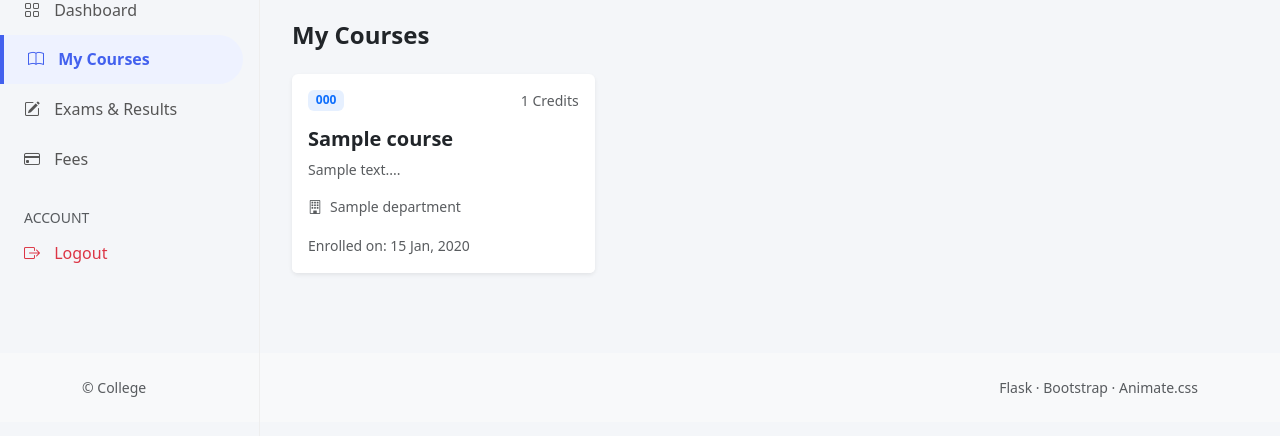
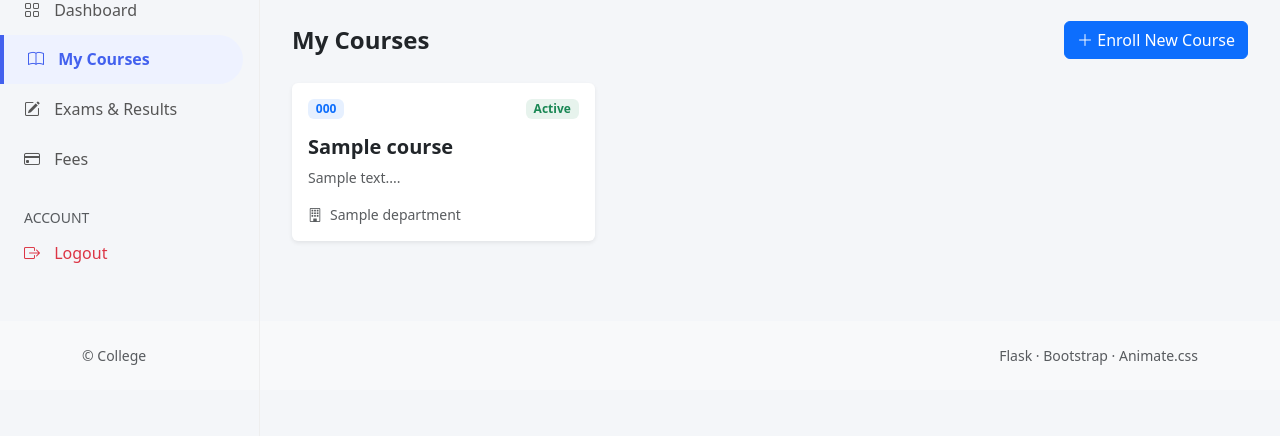
Before and after one commit to chetan-sonii/Abhijeet_College, a Flask app: page /users/courses in a window 1280 px wide. Shown: the part 111-547 px from the top of the page. Run offline with Flask 3, Linux system fonts and the light colour scheme; a user stored in the database is signed in; tables that the repository leaves empty hold one stand-in row (values such as "Sample post"); grey boxes marked "Sample" are stand-in pictures.

Commit message:
Enrollment Interaction

```diff
--- a/app/templates/admin/base.html
+++ b/app/templates/admin/base.html
@@ -74,8 +74,8 @@
             <a class="nav-link {% if request.path == url_for('admin.dashboard') %}active{% endif %}" href="{{ url_for('admin.dashboard') }}">
                 <i class="bi bi-speedometer2"></i> Dashboard
             </a>
-          <a class="nav-link {% if request.path == url_for('admin.users_pending') %}active{% endif %}" href="{{ url_for('admin.users_pending') }}">
-              <i class="bi bi-clock"></i>Pending Users
+          <a class="nav-link {% if request.path == url_for('admin.enrollment_pending') %}active{% endif %}" href="{{ url_for('admin.enrollment_pending') }}">
+              <i class="bi bi-clock"></i>Pending Enrollments
               <span class="badge bg-warning text-dark ms-1 small" style="display:inline-block;">
                 {{ stats.pending_users if stats is defined and stats.pending_users > 0 else '' }}
               </span>
--- a/app/templates/admin/dashboard.html
+++ b/app/templates/admin/dashboard.html
@@ -73,7 +73,7 @@
                         <h6 class="card-subtitle text-muted">Approvals</h6>
                     </div>
                     <h3 class="card-title mb-1">{{ stats.pending_users }}</h3>
-                    <a href="{{ url_for('admin.users_pending') }}" class="text-decoration-none small stretched-link">View Pending &rarr;</a>
+                    <a href="{{ url_for('admin.enrollment_pending') }}" class="text-decoration-none small stretched-link">View Pending &rarr;</a>
                 </div>
             </div>
         </div>
--- a/app/templates/admin/users_pending.html
+++ b/app/templates/admin/enrollment_pending.html
@@ -1,11 +1,11 @@
-{# templates/admin/users_pending.html #}
+{# templates/admin/enrollment_pending.html #}
 {% extends "admin/base.html" %}
 
 {% block title %}Pending Approvals{% endblock %}
 
 {% block admin_content %}
 <div class="container-fluid">
-  <h2 class="mb-4">Pending User Approvals</h2>
+  <h2 class="mb-4">Pending EnrollMent Approvals</h2>
 
   <div class="card shadow-sm">
     <div class="card-body p-0">
@@ -45,7 +45,7 @@
               </td>
             </tr>
             {% else %}
-            <tr><td colspan="4" class="text-center py-5 text-muted">No pending users found.</td></tr>
+            <tr><td colspan="4" class="text-center py-5 text-muted">No Pending Enrollments found.</td></tr>
             {% endfor %}
           </tbody>
         </table>
--- a/app/templates/users/courses.html
+++ b/app/templates/users/courses.html
@@ -3,7 +3,12 @@
 
 {% block user_content %}
 <div class="container-fluid p-0">
-    <h2 class="h4 fw-bold mb-4">My Courses</h2>
+    <div class="d-flex justify-content-between align-items-center mb-4">
+        <h2 class="h4 fw-bold mb-0">My Courses</h2>
+        <button class="btn btn-primary" data-bs-toggle="modal" data-bs-target="#browseCoursesModal">
+            <i class="bi bi-plus-lg"></i> Enroll New Course
+        </button>
+    </div>
 
     <div class="row g-4">
         {% for enr in enrollments %}
@@ -12,7 +17,11 @@
                 <div class="card-body">
                     <div class="d-flex justify-content-between mb-3">
                         <span class="badge bg-primary bg-opacity-10 text-primary">{{ enr.course.code }}</span>
-                        <small class="text-muted">{{ enr.course.credits }} Credits</small>
+                        {% if enr.status == 'pending' %}
+                            <span class="badge bg-warning text-dark">Pending Approval</span>
+                        {% else %}
+                            <span class="badge bg-success bg-opacity-10 text-success">Active</span>
+                        {% endif %}
                     </div>
                     <h5 class="card-title fw-bold mb-2">{{ enr.course.title }}</h5>
                     <p class="card-text text-muted small mb-3">
@@ -22,9 +31,6 @@
                         <i class="bi bi-building me-2"></i>
                         {{ enr.course.department.name if enr.course.department else 'General' }}
                     </div>
-                </div>
-                <div class="card-footer bg-white border-top-0 pt-0 pb-3">
-                    <small class="text-muted">Enrolled on: {{ enr.enrolled_on.strftime('%d %b, %Y') }}</small>
                 </div>
             </div>
         </div>
@@ -36,4 +42,34 @@
         {% endfor %}
     </div>
 </div>
+
+<div class="modal fade" id="browseCoursesModal" tabindex="-1" aria-hidden="true">
+  <div class="modal-dialog modal-lg modal-dialog-scrollable">
+    <div class="modal-content">
+      <div class="modal-header">
+        <h5 class="modal-title">Available Courses</h5>
+        <button type="button" class="btn-close" data-bs-dismiss="modal"></button>
+      </div>
+      <div class="modal-body p-0">
+        <div class="list-group list-group-flush">
+            {% for c in available_courses %}
+            <div class="list-group-item p-3 d-flex justify-content-between align-items-center">
+                <div>
+                    <h6 class="mb-1 fw-bold">{{ c.title }} <span class="text-muted fw-normal">({{ c.code }})</span></h6>
+                    <small class="text-muted">{{ c.department.name }} • {{ c.credits }} Credits • Fee: ${{ c.fee }}</small>
+                </div>
+                <form method="post" action="{{ url_for('users.enroll_request', course_id=c.id) }}">
+                    <button type="submit" class="btn btn-sm btn-outline-primary">Request Enroll</button>
+                </form>
+            </div>
+            {% else %}
+            <div class="p-4 text-center text-muted">
+                You are enrolled in all available courses.
+            </div>
+            {% endfor %}
+        </div>
+      </div>
+    </div>
+  </div>
+</div>
 {% endblock %}
--- a/app/users/routes.py
+++ b/app/users/routes.py
@@ -2,7 +2,9 @@
 
 from flask import Blueprint, render_template, redirect, url_for, flash, request
 from flask_login import login_required, current_user
-from app.models import StudentProfile, Enrollment, Exam, ExamResult, Payment, Notice
+
+from app.extensions import db
+from app.models import StudentProfile, Enrollment, Exam, ExamResult, Payment, Notice, Course
 from datetime import date
 from sqlalchemy import func
 
@@ -58,10 +60,44 @@ def dashboard():
 @users_bp.route("/courses")
 @login_required
 def my_courses():
-    profile = get_student_profile()
+    profile = current_user.student_profile
     if not profile: return redirect(url_for("users.dashboard"))
 
-    return render_template("users/courses.html", enrollments=profile.enrollments)
+    # 1. Get IDs of courses user is already enrolled in (or pending)
+    my_course_ids = [e.course_id for e in profile.enrollments]
+
+    # 2. Fetch courses the student is NOT in (for the "Browse" modal)
+    available_courses = Course.query.filter(Course.id.notin_(my_course_ids)).order_by(Course.title).all()
+
+    return render_template(
+        "users/courses.html",
+        enrollments=profile.enrollments,
+        available_courses=available_courses
+    )
+
+
+@users_bp.route("/courses/enroll/<int:course_id>", methods=["POST"])
+@login_required
+def enroll_request(course_id):
+    profile = current_user.student_profile
+    if not profile: return redirect(url_for("users.dashboard"))
+
+    # Check if already enrolled
+    exists = Enrollment.query.filter_by(student_id=profile.id, course_id=course_id).first()
+    if exists:
+        flash("You have already applied for or are enrolled in this course.", "warning")
+    else:
+        # Create PENDING enrollment
+        enrollment = Enrollment(
+            student_id=profile.id,
+            course_id=course_id,
+            status="pending"  # Admin must approve this
+        )
+        db.session.add(enrollment)
+        db.session.commit()
+        flash("Enrollment requested! Waiting for admin approval.", "success")
+
+    return redirect(url_for("users.my_courses"))
 
 
 @users_bp.route("/exams")
```
Also changed, not shown: app/admin/routes.py (+8 -8 lines), app/static/images/avatars/default.png (added).
